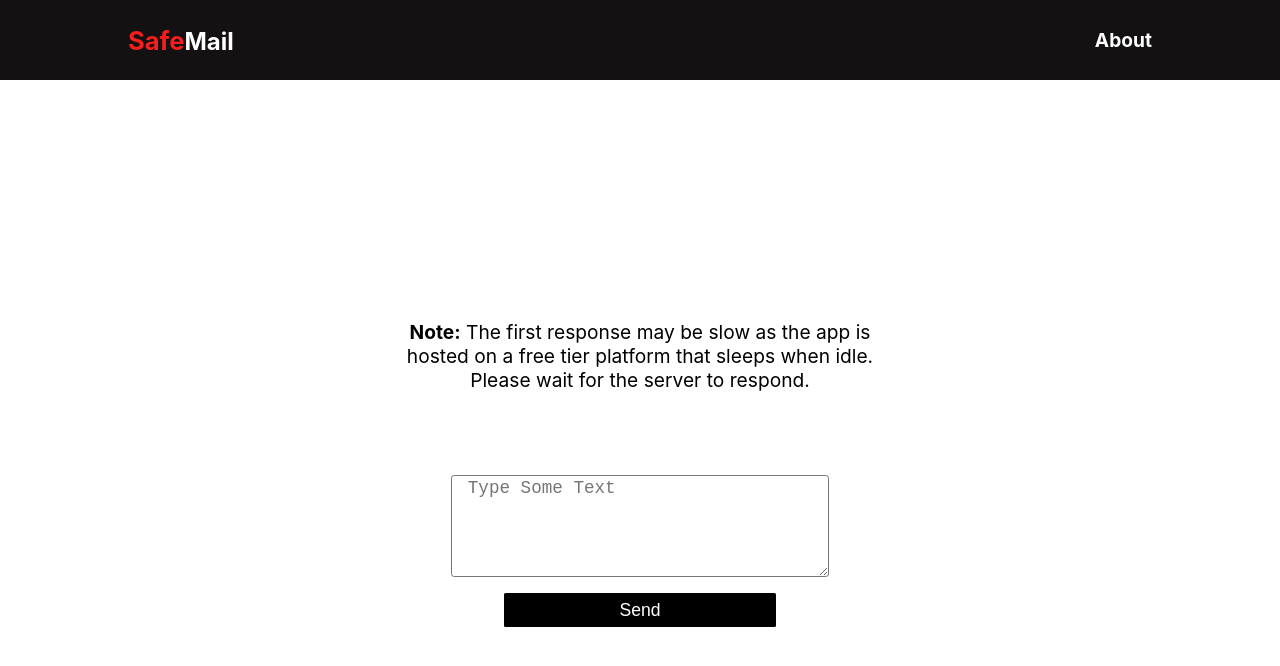
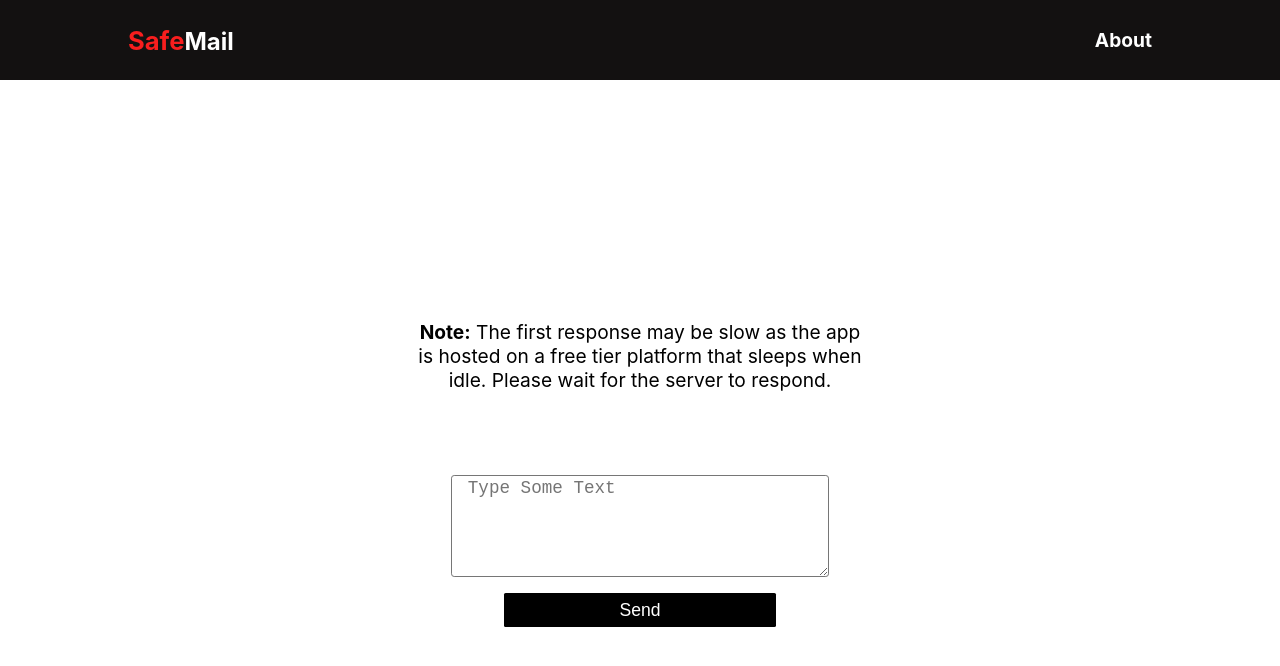
Before and after one commit to minospeed007/grad, a React (Create React App) app: page / in a window 1280 px wide. Shown: the top 666 px of the page. Built offline with nearby package versions, Linux system fonts and the light colour scheme.

Commit message:
Update App.css

```diff
--- a/src/App.css
+++ b/src/App.css
@@ -11,7 +11,7 @@ p{
   font-size: 1.2rem;
 }
 .note-p{
-  width:40%}
+  width:36%}
 .no-btn{
   width: 10rem;
   height: 2rem;
```
